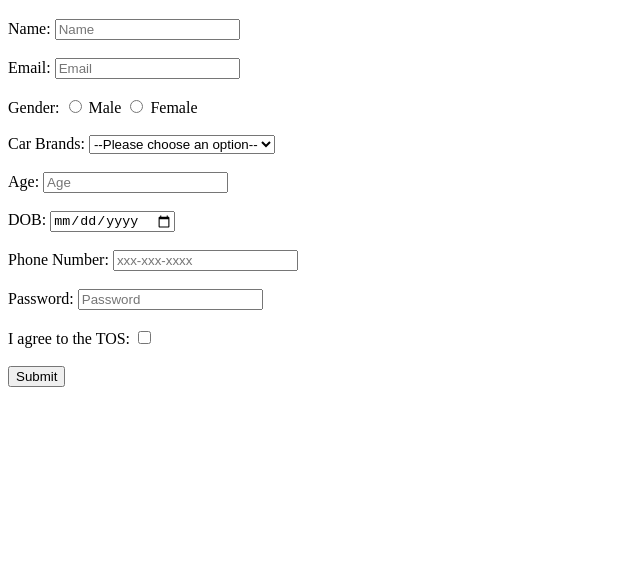
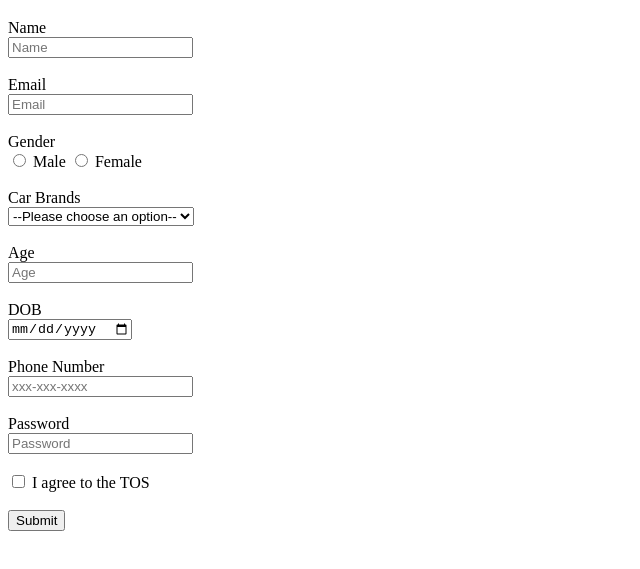
Before and after one commit to acciojob/signup-form-car-ChennupalliTriveni, a website: page main.html in a window 1280 px wide. Shown: the part 61-630 px from the top of the page, without its empty margins (0-640 px from the left). Drawn offline with Linux system fonts and the light colour scheme.

Commit message:
created a submission

```diff
--- a/main.html
+++ b/main.html
@@ -8,61 +8,52 @@
 
     <form method="post">
       <!-- Name -->
-    <label for="name">Name:</label>
-    <input type="text" id="name" placeholder="Name" required>
-    <br><br>
+      <label for="name">Name</label><br>
+      <input type="text" id="name" placeholder="Name" required><br><br>
 
       <!-- Email -->
-    <label for="email">Email:</label>
-    <input type="email" id="email" placeholder="Email" required>
-    <br><br>
+      <label for="email">Email</label><br>
+      <input type="email" id="email" placeholder="Email" required><br><br>
 
       <!-- Gender -->
-    <label>Gender:</label>
+      <label>Gender</label><br>
       <input type="radio" id="gender_m" name="gender" required>
       <label for="gender_m">Male</label>
       <input type="radio" id="gender_f" name="gender" required>
-    <label for="gender_f">Female</label>
-    <br><br>
+      <label for="gender_f">Female</label><br><br>
 
       <!-- Car Brands -->
-    <label for="cars">Car Brands:</label>
+      <label for="cars">Car Brands</label><br>
       <select id="cars" required>
         <option value="">--Please choose an option--</option>
         <option value="BMW">BMW</option>
         <option value="Audi">Audi</option>
         <option value="Mercedes">Mercedes</option>
         <option value="Tesla">Tesla</option>
-    </select>
-    <br><br>
+      </select><br><br>
 
       <!-- Age -->
-    <label for="age">Age:</label>
-    <input type="number" id="age" placeholder="Age" required>
-    <br><br>
+      <label for="age">Age</label><br>
+      <input type="number" id="age" placeholder="Age" required><br><br>
 
       <!-- DOB -->
-    <label for="dob">DOB:</label>
-    <input type="date" id="dob" required>
-    <br><br>
+      <label for="dob">DOB</label><br>
+      <input type="date" id="dob" required><br><br>
 
       <!-- Phone Number -->
-    <label for="tel">Phone Number:</label>
-    <input type="tel" id="tel" placeholder="xxx-xxx-xxxx">
-    <br><br>
+      <label for="tel">Phone Number</label><br>
+      <input type="tel" id="tel" placeholder="xxx-xxx-xxxx"><br><br>
 
       <!-- Password -->
-    <label for="password">Password:</label>
-    <input type="password" id="password" placeholder="Password" required>
-    <br><br>
+      <label for="password">Password</label><br>
+      <input type="password" id="password" placeholder="Password" required><br><br>
 
       <!-- TOS -->
-    <label for="tos">I agree to the TOS:</label>
       <input type="checkbox" id="tos" required>
-    <br><br>
+      <label for="tos">I agree to the TOS</label><br><br>
 
       <!-- Submit -->
-    <input type="submit" value="Submit">
+      <button type="submit">Submit</button>
     </form>
   </body>
 </html>
```
Lines whose indentation alone changed are shown as unchanged.
